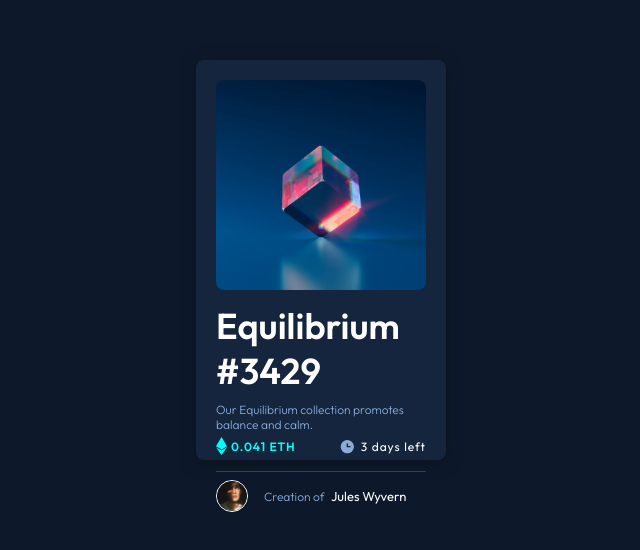
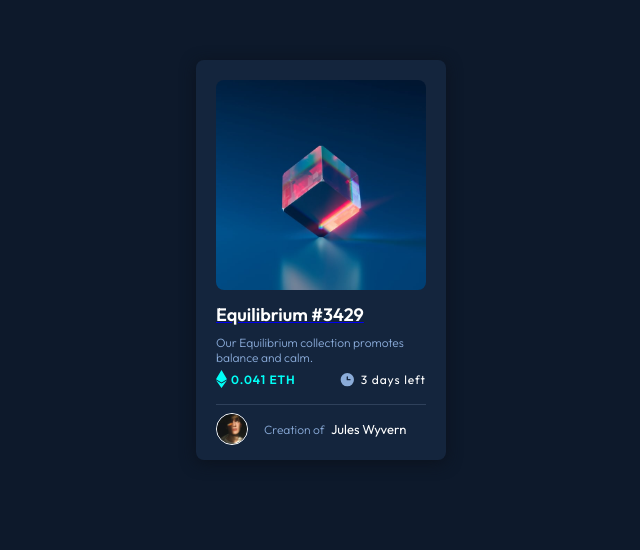
Before and after one commit to B-uchi/nft-preview-component, a plain HTML site: page index.html in a window 1280 px wide. Shown: the part 132-682 px from the top of the page, without its empty margins (319-959 px from the left). Drawn offline with Linux system fonts and the light colour scheme.

Commit message:
Update index.html

```diff
--- a/index.html
+++ b/index.html
@@ -21,7 +21,7 @@
           <img src="./images/icon-view.svg" alt="">
         </div>
       </div>
-      <a class="head" href="#"><h1>Equilibrium #3429</h1></a>
+      <a href="#"><h1 class="head">Equilibrium #3429</h1></a>
       <p class="subheading">Our Equilibrium collection promotes balance and calm.</p>
       <div class="price-time">
         <div class="eth">
```
